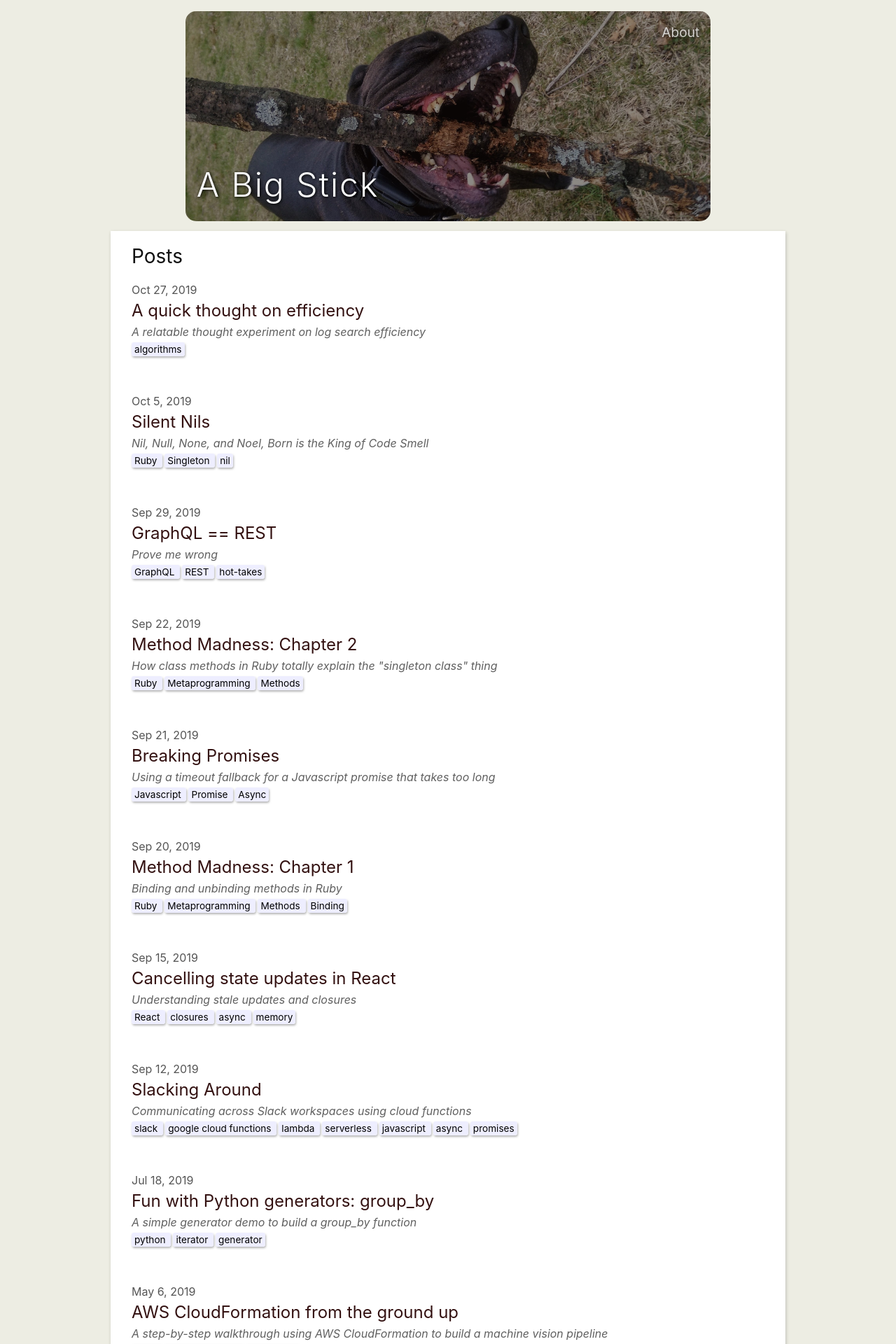
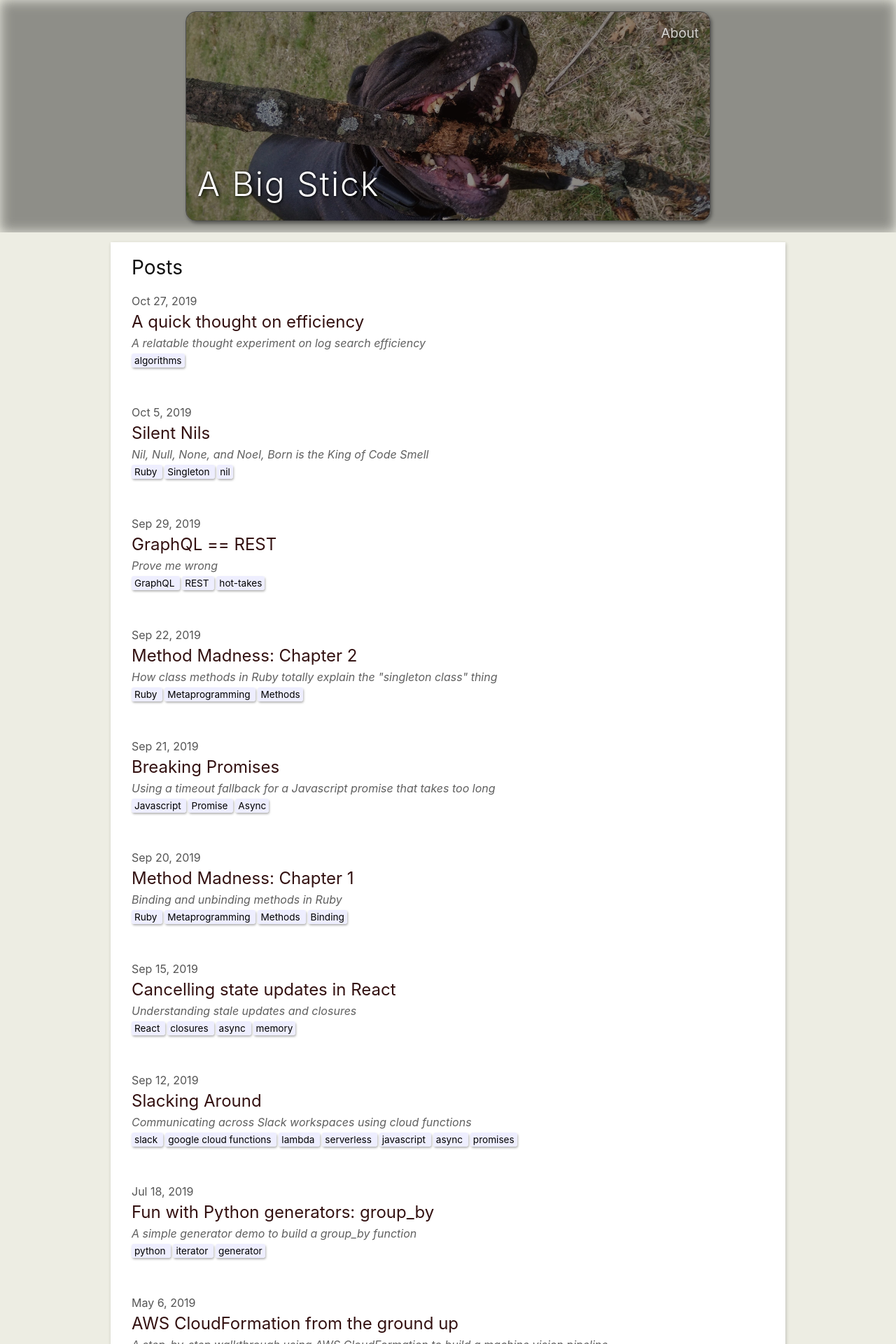
Before and after one commit to ozydingo/abigstick, a Jekyll site: the page built from index.md, in a window 1280 px wide. Shown: the top 1920 px of the page at 70% size. Built offline with Jekyll 4.4.1, drawn with Linux system fonts in a browser that asks for light colours; nearby versions of some CDN libraries; library files that are not in the unit come from our copies.

Commit message:
Use backgrop-filter ooh shiny

```diff
--- a/_includes/header.html
+++ b/_includes/header.html
@@ -14,4 +14,4 @@
   </div>
 </header>
 
-<!-- <div class="headspace"></div> -->
+<div class="headspace"></div>
--- a/_sass/header.scss
+++ b/_sass/header.scss
@@ -6,7 +6,7 @@
 }
 
 .headspace {
-  height: 5rem;
+  height: 1rem;
   width: 100%;
 }
 
@@ -26,10 +26,13 @@
   display: flex;
   flex-direction: row;
   text-shadow: #000 0 0 2px 2px;
+  box-shadow: 2px 3px 5px 0px rgba(0,0,0,0.4);
+  border: 1px solid #4f4f4f;
 }
 
 .header-banner {
   // background-color: #141824;
+  backdrop-filter: blur(9px) brightness(60%);
   padding: 1rem;
   box-sizing: border-box;
   min-height: $spacing-unit * 1.865;
```
